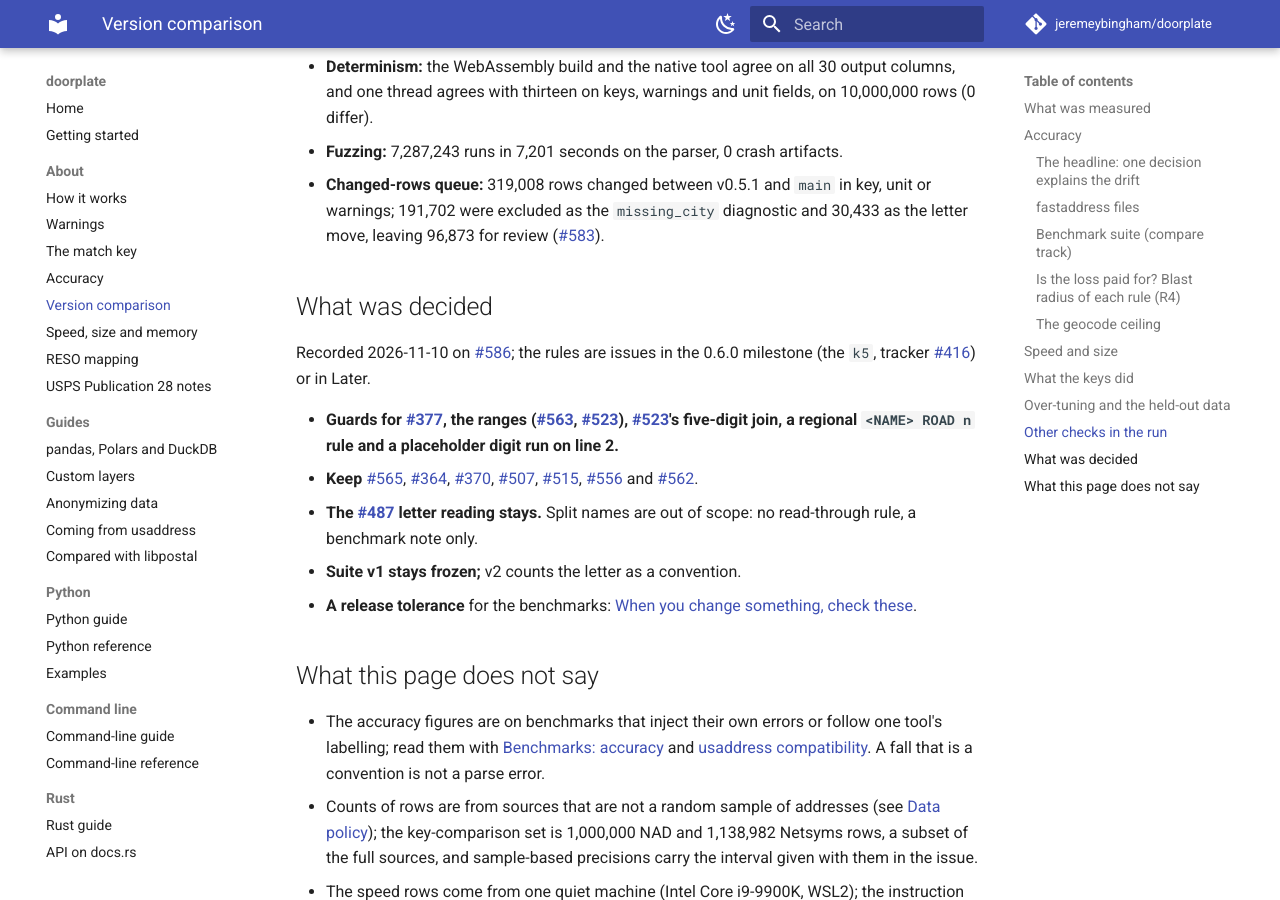
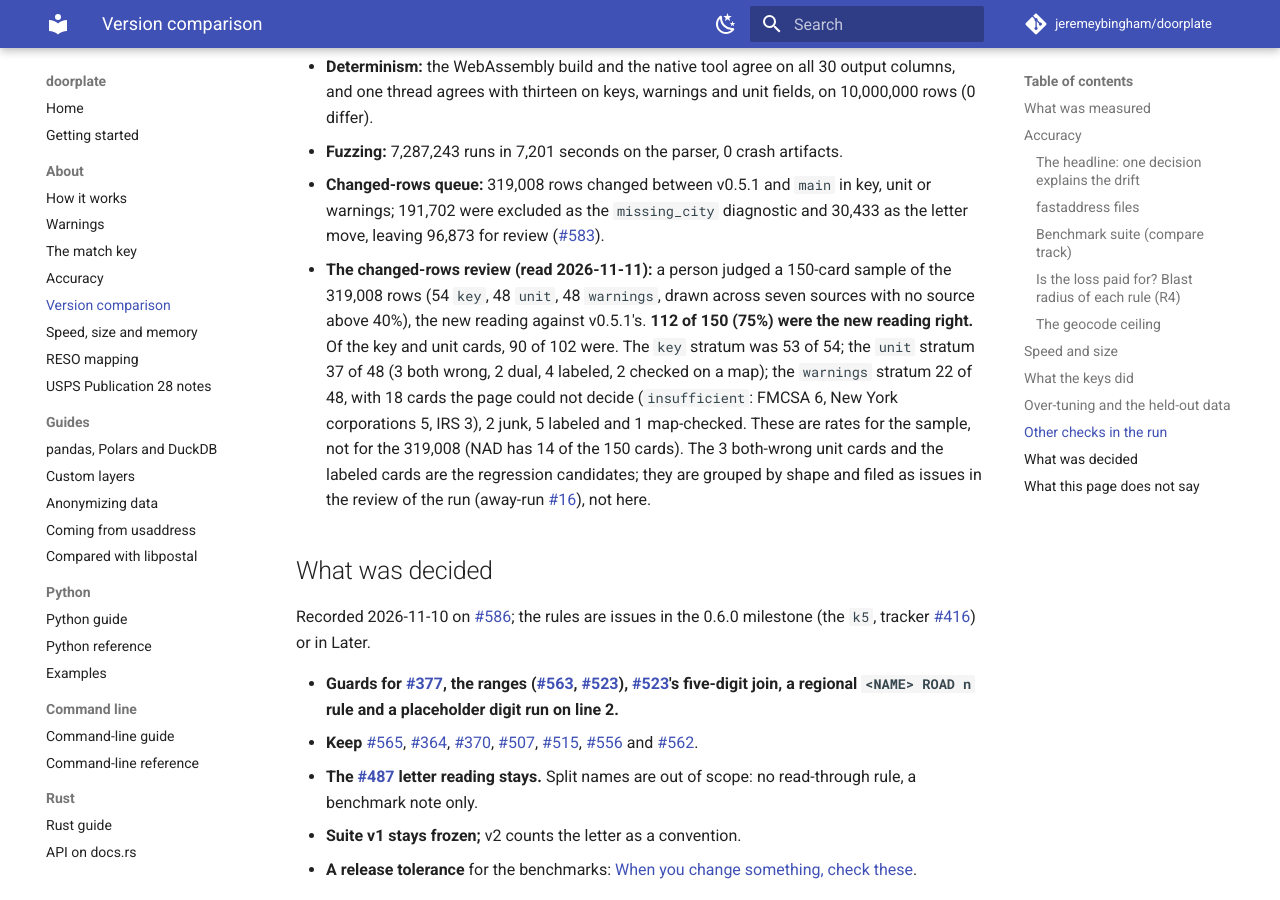
Before and after one commit to jeremeybingham/doorplate, an MkDocs documentation site: the page built from docs/version-comparison.md, in a window 1280 px wide and 900 px high, scrolled down 6557 px. Built offline with MkDocs 1.6.1 and Material for MkDocs 9.7.7, drawn with Linux system fonts in a browser that asks for light colours; comment, search, counter and statistics services are not loaded.

Commit message:
docs: the changed-rows review in the version comparison
150 cards judged: 112 the new reading right (key 53/54, unit 37/48,
warnings 22/48). Counts only.

Co-Authored-By: Claude Sonnet 5.5 <noreply@anthropic.com>

```diff
--- a/docs/version-comparison.md
+++ b/docs/version-comparison.md
@@ -167,6 +167,13 @@ data they were made from. The two checks that would show it, the held-out split
 - **Fuzzing:** 7,287,243 runs in 7,201 seconds on the parser, 0 crash artifacts.
 - **Changed-rows queue:** 319,008 rows changed between v0.5.1 and `main` in key, unit or warnings; 191,702 were excluded as the
   `missing_city` diagnostic and 30,433 as the letter move, leaving 96,873 for review (#583).
+- **The changed-rows review (read 2026-11-11):** a person judged a 150-card sample of the 319,008 rows (54 `key`, 48 `unit`, 48
+  `warnings`, drawn across seven sources with no source above 40%), the new reading against v0.5.1's. **112 of 150 (75%) were
+  the new reading right.** Of the key and unit cards, 90 of 102 were. The `key` stratum was 53 of 54; the `unit` stratum 37 of 48
+  (3 both wrong, 2 dual, 4 labeled, 2 checked on a map); the `warnings` stratum 22 of 48, with 18 cards the page could not decide
+  (`insufficient`: FMCSA 6, New York corporations 5, IRS 3), 2 junk, 5 labeled and 1 map-checked. These are rates for the sample,
+  not for the 319,008 (NAD has 14 of the 150 cards). The 3 both-wrong unit cards and the labeled cards are the regression candidates; they are grouped by
+  shape and filed as issues in the review of the run (away-run #16), not here.
 
 ## What was decided
 
```
